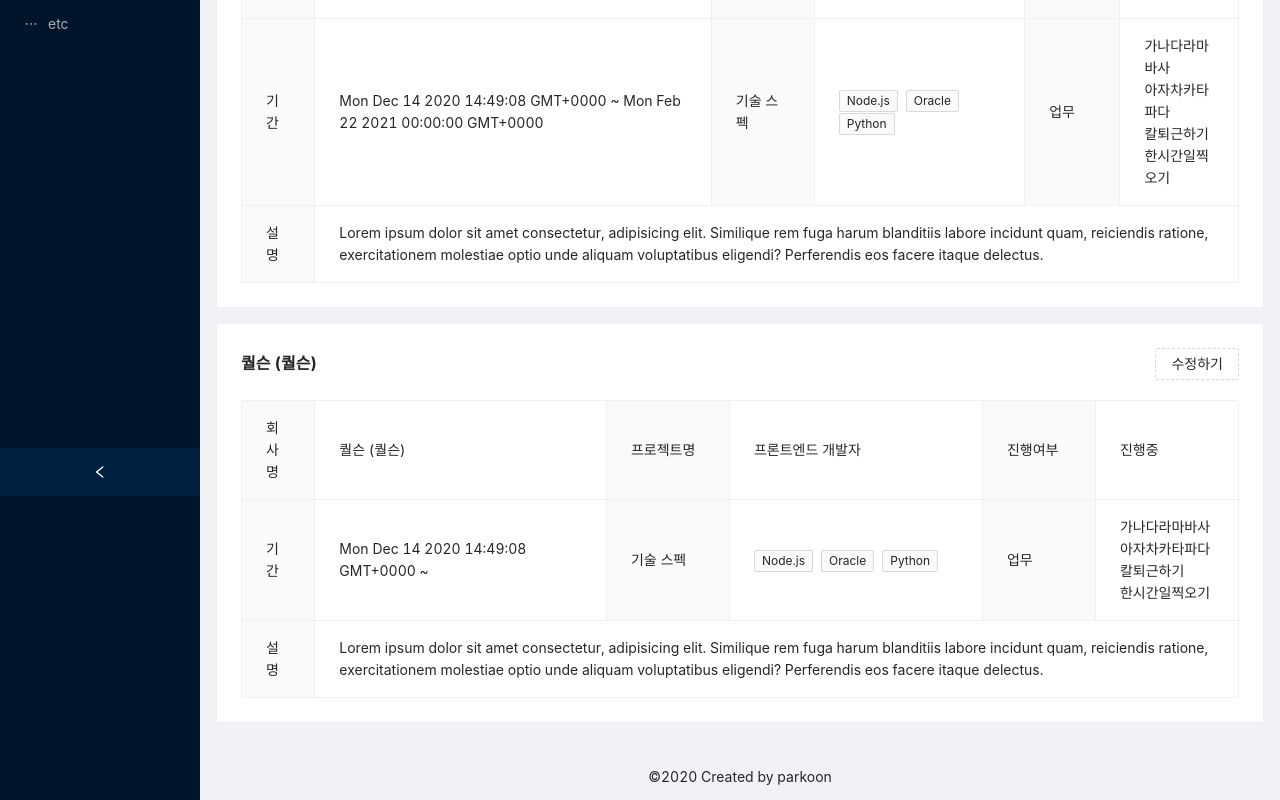
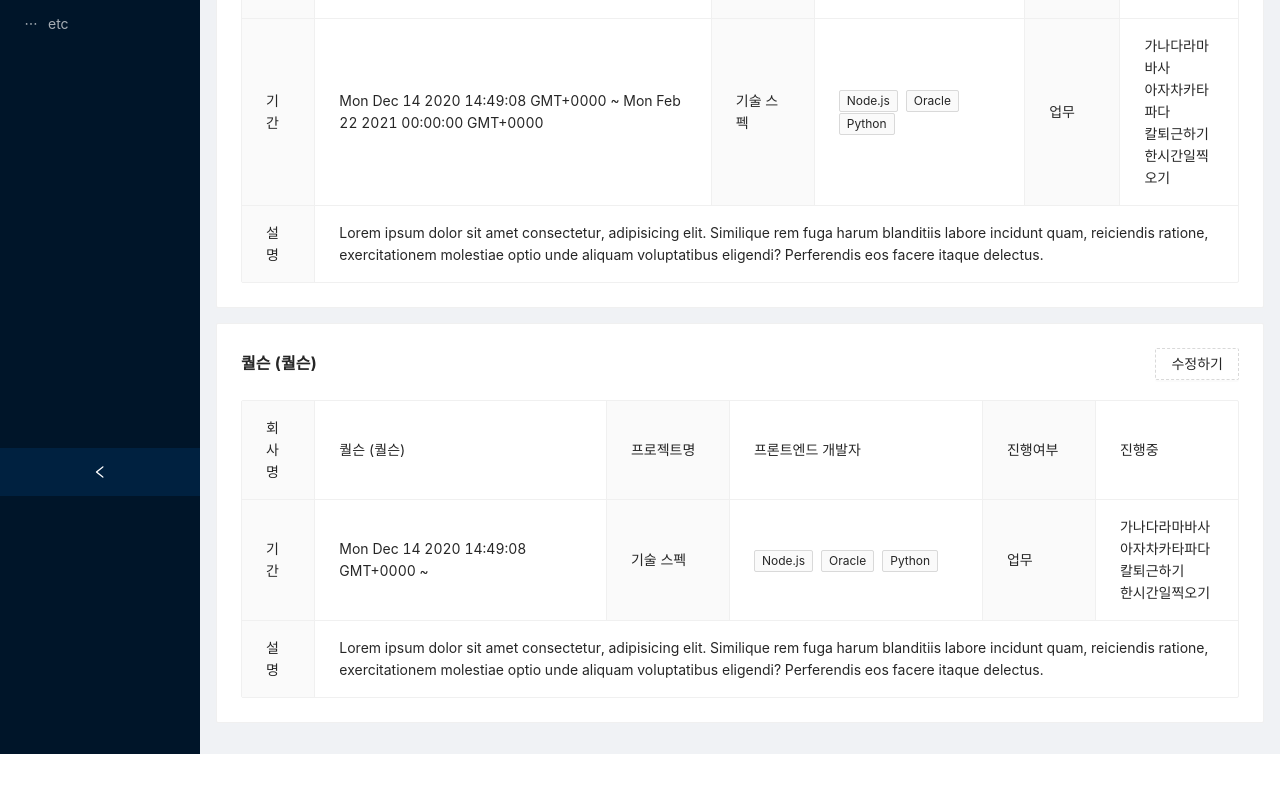
Before and after one commit to parkoon/resume-kit, a Next.js app: page /admin/project in a window 1280 px wide. Shown: the part 304-1104 px from the top of the page. After the commit the page ends 1058 px from the top, so only its background shows below. Built offline with nearby package versions, Linux system fonts and the light colour scheme.

Commit message:
refactor: remove footer

```diff
--- a/src/admin/components/AdminLayout/index.tsx
+++ b/src/admin/components/AdminLayout/index.tsx
@@ -81,10 +81,7 @@ function AdminLayout({ children, title, subtitle, actions = [] }: AdminLayoutPro
       </Sider>
       <Layout>
         <PageHeader ghost={false} title={title} subTitle={subtitle} extra={actions} />
-        <Content style={{ margin: '16px 16px' }}>{children}</Content>
-        <Footer style={{ textAlign: 'center', padding: '12px' }}>
-          ©{moment().format('YYYY')} Created by parkoon
-        </Footer>
+        <Content style={{ padding: '16px 16px' }}>{children}</Content>
       </Layout>
     </Layout>
   )
```
